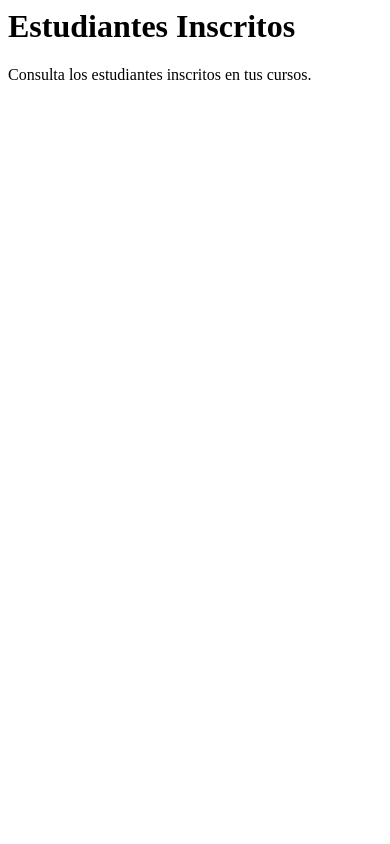
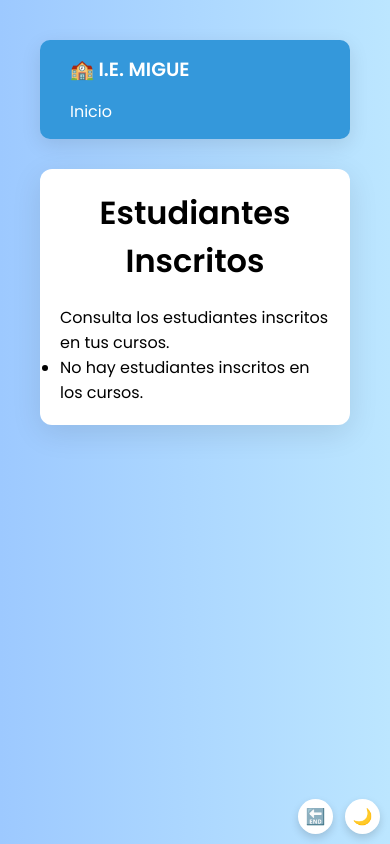
Before and after one commit to HenryJMJ/Kabli, a Django app: page /estudiantes_curso/ in a window 390 px wide. Run offline with Django 5.2, Linux system fonts and the light colour scheme.

Commit message:
Estilos actualizados para estudiantes_curso

```diff
--- a/usuarios/templates/usuarios/estudiantes_curso.html
+++ b/usuarios/templates/usuarios/estudiantes_curso.html
@@ -1,7 +1,193 @@
+{% load static %}
 {% block content %}
+<!DOCTYPE html>
+<html lang="es">
+<head>
+  <meta charset="UTF-8">
+  <meta name="viewport" content="width=device-width, initial-scale=1.0">
+  <title>Estudiantes Inscritos</title>
+  <link href="https://fonts.googleapis.com/css2?family=Poppins:wght@400;600&display=swap" rel="stylesheet">
+  <style>
+    * { margin: 0; padding: 0; box-sizing: border-box; font-family: 'Poppins', sans-serif; }
+
+    body {
+      background: linear-gradient(to right, #9dc9ff, #bce6ff);
+      min-height: 100vh;
+      padding: 40px;
+      transition: background 0.4s;
+    }
+
+    body.dark { background: #1e272e; color: white; }
+
+    h1, h2 { text-align: center; margin-bottom: 20px; font-size: 2rem; }
+
+    .navbar {
+      display: flex;
+      justify-content: space-between;
+      align-items: center;
+      background-color: #3498db;
+      padding: 15px 30px;
+      border-radius: 10px;
+      margin-bottom: 30px;
+      box-shadow: 0 6px 20px rgba(0,0,0,0.1);
+    }
+
+    .navbar .logo { color: white; font-size: 1.5rem; font-weight: bold; }
+
+    .navbar .nav-links {
+      list-style: none;
+      display: flex;
+      gap: 20px;
+    }
+
+    .navbar .nav-links li a {
+      color: white;
+      text-decoration: none;
+      font-weight: 500;
+      transition: color 0.3s ease;
+    }
+
+    .navbar .nav-links li a:hover { color: #ecf0f1; }
+
+    .container {
+      max-width: 1000px;
+      margin: 0 auto;
+      background-color: white;
+      padding: 30px;
+      border-radius: 12px;
+      box-shadow: 0 8px 30px rgba(0,0,0,0.1);
+      animation: fadeIn 0.6s ease;
+    }
+
+    body.dark .container { background-color: #2f3640; }
+
+    .floating-buttons {
+      position: fixed;
+      bottom: 20px;
+      right: 20px;
+      display: flex;
+      gap: 12px;
+      z-index: 999;
+    }
+
+    .icon-button {
+      background: white;
+      border: none;
+      border-radius: 50%;
+      width: 45px;
+      height: 45px;
+      box-shadow: 0 4px 8px rgba(0,0,0,0.15);
+      font-size: 20px;
+      display: flex;
+      align-items: center;
+      justify-content: center;
+      cursor: pointer;
+      text-decoration: none;
+      color: black;
+      transition: all 0.3s ease;
+    }
+
+    .icon-button:hover { transform: scale(1.1); }
+
+    body.dark .icon-button {
+      background: #2f3640;
+      color: white;
+    }
+
+    @keyframes fadeIn {
+      from { opacity: 0; transform: translateY(10px); }
+      to { opacity: 1; transform: translateY(0); }
+    }
+
+    /* Responsividad */
+    @media (max-width: 768px) {
+      .navbar {
+        flex-direction: column;
+        align-items: flex-start;
+        gap: 15px;
+      }
+
+      .container {
+        padding: 20px;
+      }
+
+      .floating-buttons {
+        bottom: 15px;
+        right: 15px;
+      }
+
+      .icon-button {
+        width: 40px;
+        height: 40px;
+        font-size: 18px;
+      }
+    }
+
+    @media (max-width: 480px) {
+      .navbar .logo {
+        font-size: 1.2rem;
+      }
+
+      .navbar .nav-links {
+        flex-direction: column;
+        gap: 10px;
+        align-items: flex-start;
+      }
+
+      .icon-button {
+        width: 35px;
+        height: 35px;
+        font-size: 16px;
+      }
+
+      .floating-buttons {
+        bottom: 10px;
+        right: 10px;
+      }
+    }
+  </style>
+</head>
+<body>
+  <!-- Barra superior -->
+  <nav class="navbar">
+    <div class="logo">🏫 I.E. MIGUE</div>
+    <ul class="nav-links">
+      <li><a href="{% url 'panel_docentes' %}">Inicio</a></li>
+    </ul>
+  </nav>
+
+  <!-- Botones flotantes -->
+  <div class="floating-buttons">
+    <form method="POST" action="{% url 'logout' %}">
+      {% csrf_token %}
+      <button class="icon-button" title="Cerrar sesión">🔚</button>
+    </form>
+    <button class="icon-button" onclick="toggleDarkMode()" id="darkToggle" title="Modo oscuro/claro">🌙</button>
+  </div>
+
+  <!-- Contenido -->
   <div class="container">
     <h1>Estudiantes Inscritos</h1>
     <p>Consulta los estudiantes inscritos en tus cursos.</p>
-    <!-- Aquí va tu lista de estudiantes inscritos -->
+
+    <!-- Lista de estudiantes inscritos -->
+    <ul>
+      {% for estudiante in estudiantes %}
+        <li>{{ estudiante.nombre }} - {{ estudiante.curso }} - {{ estudiante.fecha_inscripcion }}</li>
+      {% empty %}
+        <li>No hay estudiantes inscritos en los cursos.</li>
+      {% endfor %}
+    </ul>
   </div>
+
+  <script>
+    function toggleDarkMode() {
+      const body = document.body;
+      const toggle = document.getElementById('darkToggle');
+      body.classList.toggle('dark');
+      toggle.textContent = body.classList.contains('dark') ? '☀️' : '🌙';
+    }
+  </script>
+</body>
+</html>
 {% endblock %}
```
